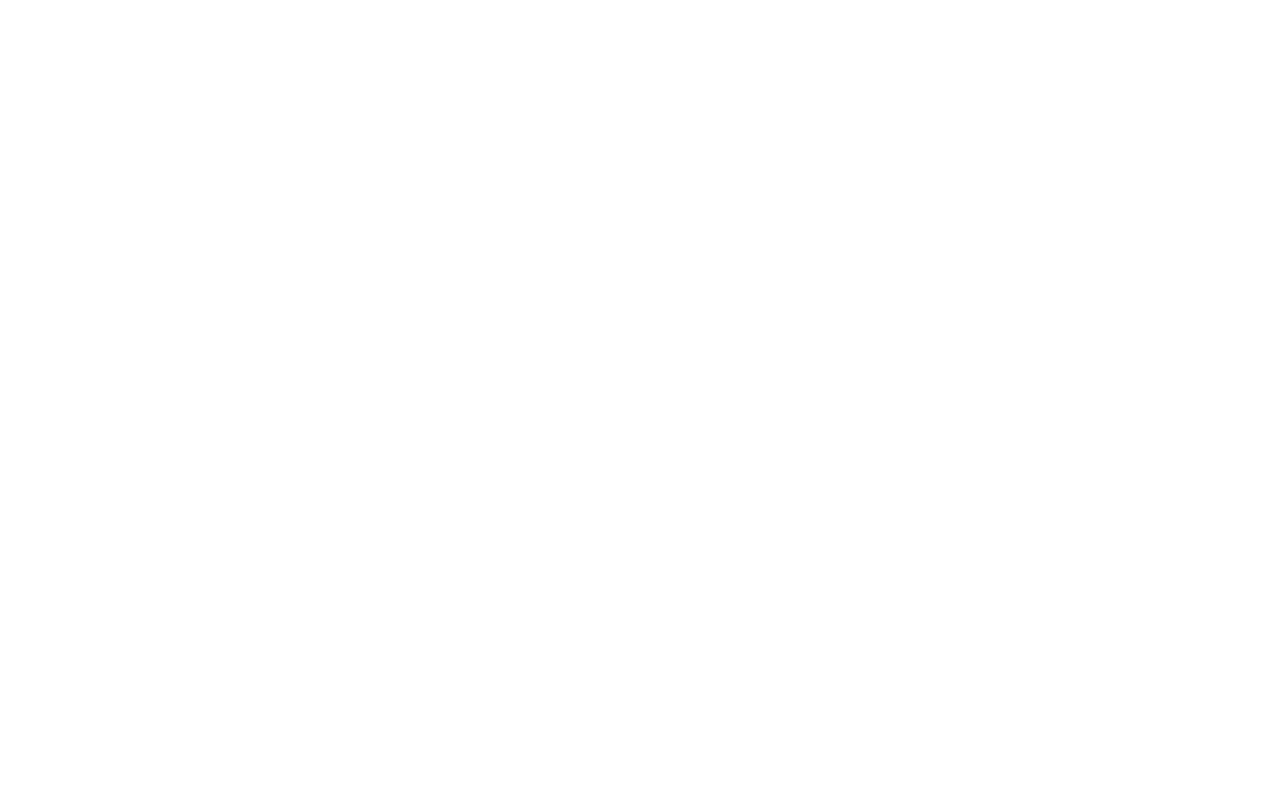
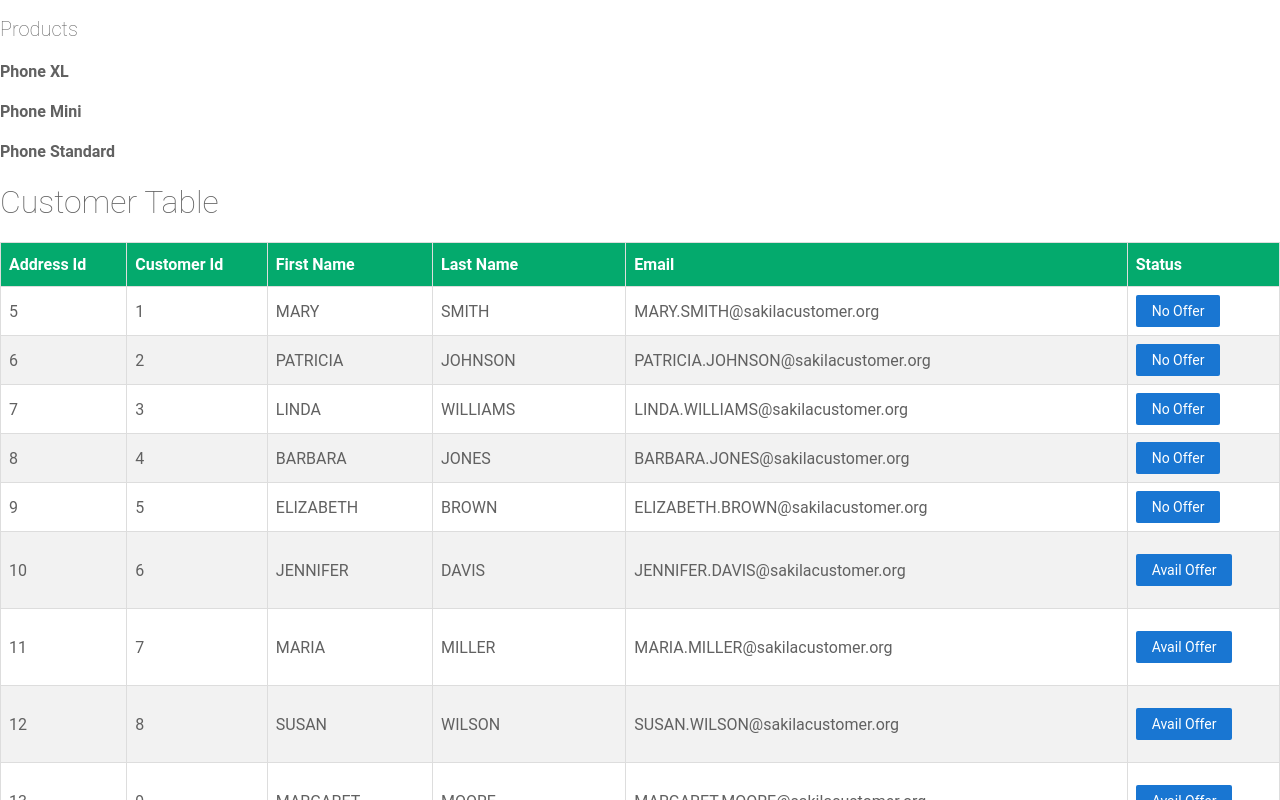
Before and after one commit to nilesh230123/angular-sg2odg-676xeh, an Angular app: page / in a window 1280 px wide. Shown: the top 800 px of the page. Built offline with nearby package versions, Linux system fonts and the light colour scheme.

Commit message:
1 file modified, 3 added, 3 deleted

```diff
--- a/src/app/OfferComponent/Offer.component.html
+++ b/src/app/offer/offer.component.html
@@ -14,6 +14,7 @@
     <th>First Name</th>
     <th>Last Name</th>
     <th>Email</th>
+    <th>Status</th>
   </tr>
     </thead>
     <tbody>
@@ -23,6 +24,14 @@
     <td>{{customer.first_name}}</td>
     <td>{{customer.last_name}}</td>
     <td>{{customer.email}}</td>
+    <td>
+      <p *ngIf=" customer.address_id>=10 && customer.address_id<=20;else other_content">
+        <button>Avail Offer</button>
+      </p>
+      <ng-template #other_content>
+        <button>No Offer</button>
+    </ng-template>
+  </td>
   </tr>
     </tbody>
 </table>
--- /dev/null
+++ b/src/app/offer/offer.component.ts
@@ -0,0 +1,18 @@
+import { Component } from '@angular/core';
+import { products} from '../products';
+import { customers } from '../customersData';
+
+@Component({
+  selector: 'app-root',
+  templateUrl: './offer.component.html',
+  styleUrls: ['./offer.component.css'],
+
+})
+// export class AppComponent {
+// products=products;
+// customers=customers;
+// }
+export class OfferComponent {
+  products=products;
+  customers=customers;
+  }
```
Also changed, not shown: src/app/OfferComponent/Offer.component.ts (deleted, +0 -13 lines), src/app/app.module.ts (+7 -3 lines), src/app/offer/offer.component.css (renamed from src/app/OfferComponent/Offer.component.css).
